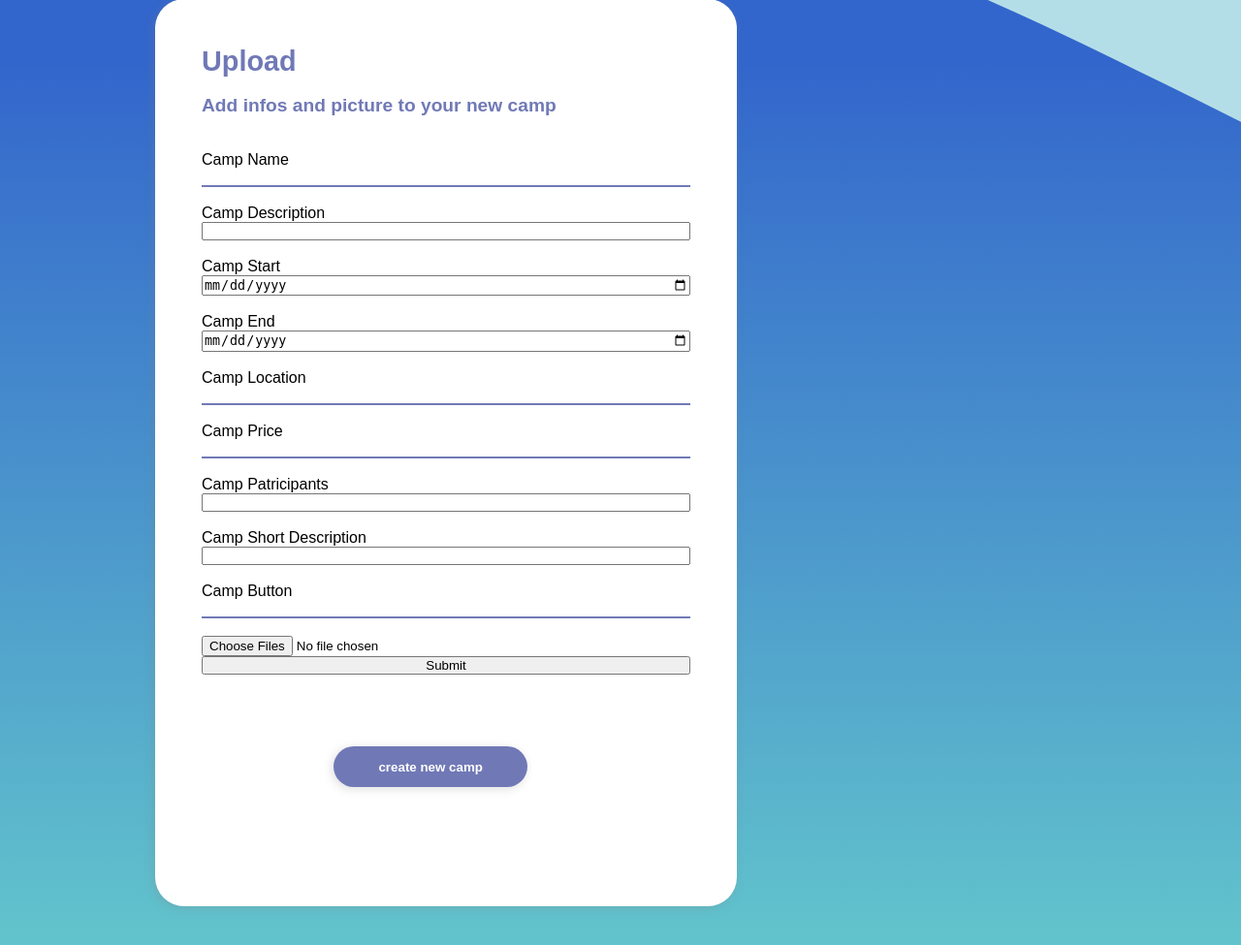
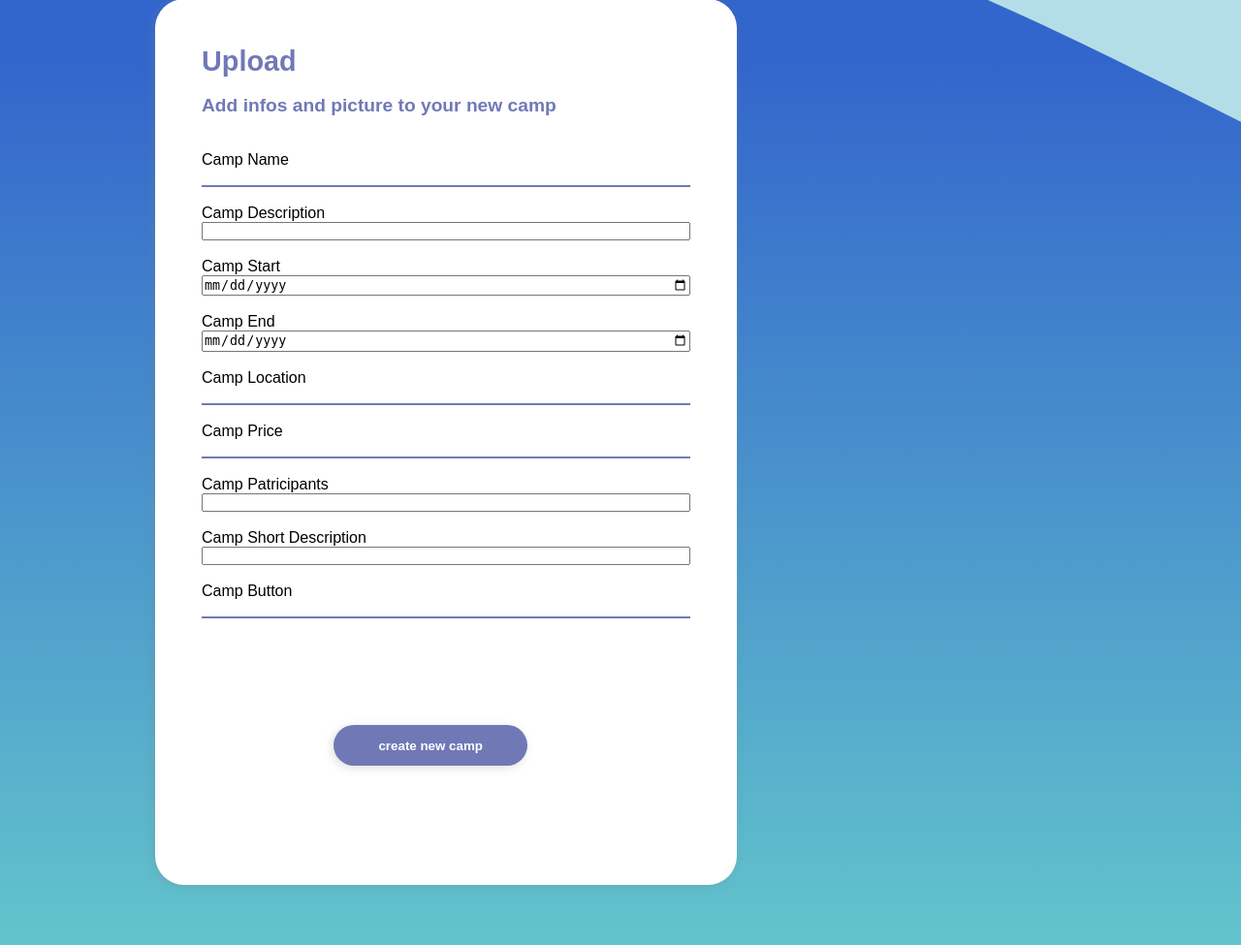
Before and after one commit to KatharinaHefti/VAVE, a PHP site: page /createCamp.php in a window 1280 px wide. Shown: the part 229-1204 px from the top of the page at 97% size. Run offline with PHP 8.4, Linux system fonts and the light colour scheme; some web fonts are replaced.

Commit message:
fix upload camps

```diff
--- a/createCamp.php
+++ b/createCamp.php
@@ -15,7 +15,7 @@
  include ("./inc/navPrivat.inc.php");
 
  // variables
- $campHeadline = $campDescription = $campStart = $campEnd = $campLocation = $campPrice = $campPatricipants = $campShortDescription = $output = $campLink = $campButton = '';
+ $campHeadline = $campDescription = $campStart = $campEnd = $campLocation = $campPrice = $campPatricipants = $campShortDescription = $output = $campLink = $campButton ='';
 
  // is form sent?
  if (isset($_POST['submit'])) {
@@ -87,12 +87,9 @@
       <br>
 
       <!-- short description -->
-      <label for="campShortDescription">Camp Button</label>
+      <label for="campButton">Camp Button</label>
       <input type="text" id="campButton" name="campButton" value="<?=$campButton?>"><br>
       <br>
-      <!-- pictures upload -->
-      <input type='file' name='files[]' multiple />
-      <input type='submit' value='Submit' name='submit' />
       <!-- output -->
       <br>
       <p class="paint-turquois"><?php echo $output;?></p>
```
